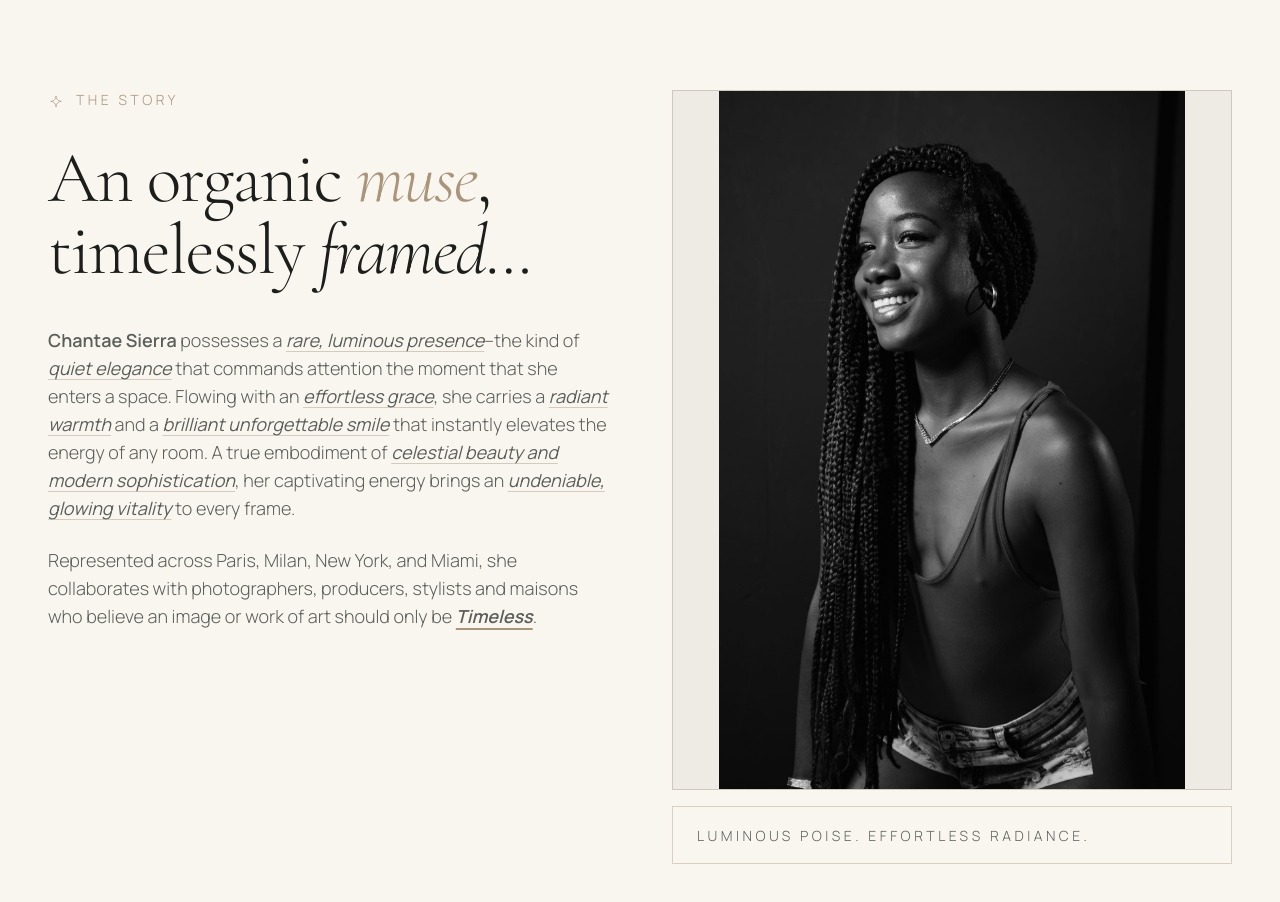
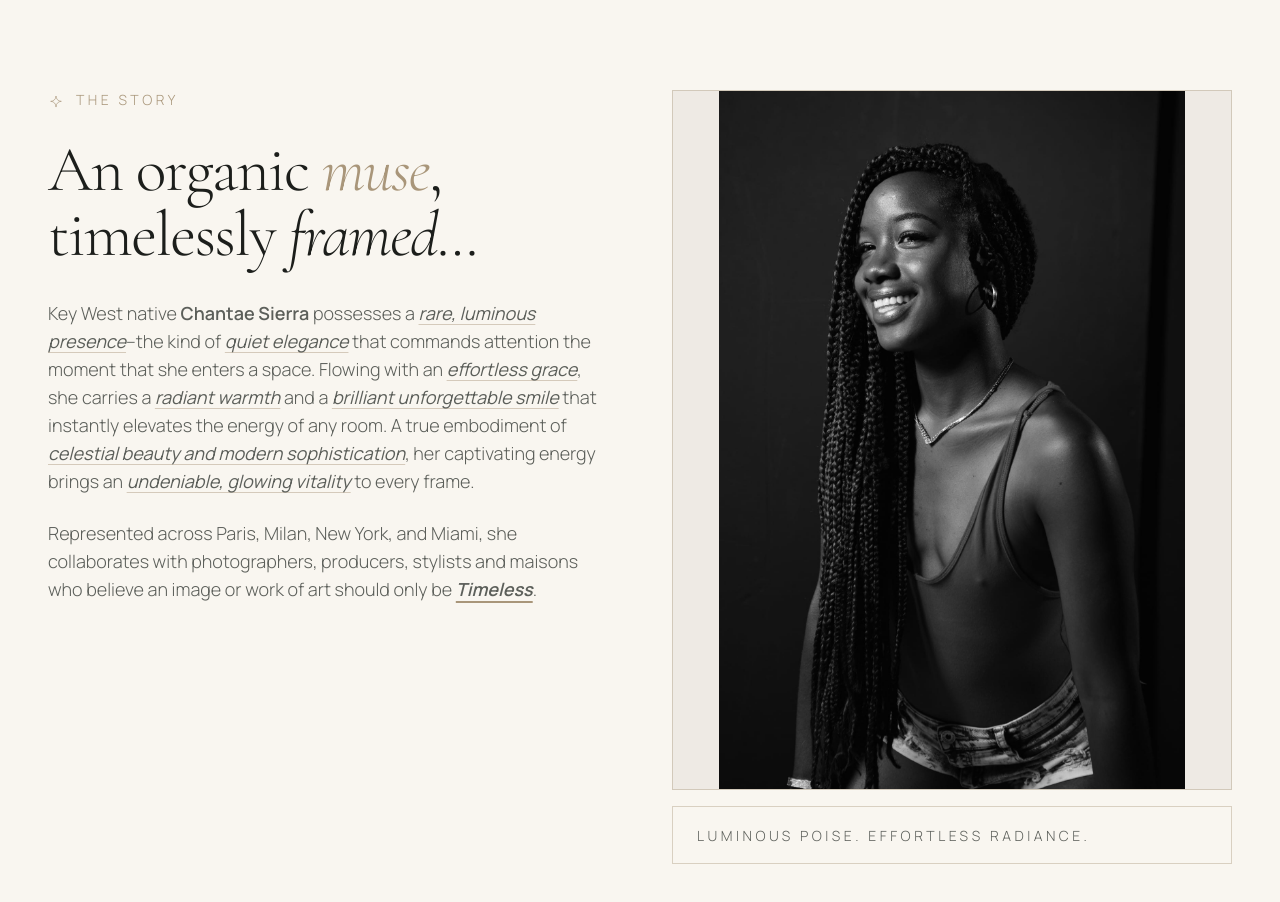
Before and after one commit to holygmusic-svg/chantae, a React (Create React App) app in the folder frontend/: page / in a window 1280 px wide. Shown: the part 980-1882 px from the top of the page. Built offline with nearby package versions, Linux system fonts and the light colour scheme.

Commit message:
Refine Story headline and introduce Key West native Chantae Sierra

```diff
--- a/frontend/src/components/About.jsx
+++ b/frontend/src/components/About.jsx
@@ -18,15 +18,15 @@ export const About = () => (
           </span>
         </Reveal>
         <Reveal delay={0.1}>
-          <h2 className="font-serif-ed font-light text-4xl md:text-6xl lg:text-7xl leading-[1.05] tracking-tight mt-8">
+          <h2 className="font-serif-ed font-light text-4xl md:text-[3.4rem] lg:text-[3.9rem] xl:text-[4rem] leading-[1.01] tracking-tight mt-7">
             An organic <em className="italic text-[#A9967A]">muse</em>,
             <br />
             timelessly <em className="italic">framed</em>...
           </h2>
         </Reveal>
-        <Reveal delay={0.2} className="mt-10 max-w-xl">
+        <Reveal delay={0.2} className="mt-8 max-w-xl">
           <p className="text-base md:text-lg font-light leading-relaxed text-[#5C5F5A]">
-            <strong className="font-bold">Chantae Sierra</strong> possesses a <em className="italic font-normal underline decoration-[#A9967A]/45 decoration-[1px] underline-offset-[4px]">rare, luminous presence</em>--the kind of <em className="italic font-normal underline decoration-[#A9967A]/45 decoration-[1px] underline-offset-[4px]">quiet elegance</em> that commands attention the moment that she enters a space. Flowing with an <em className="italic font-normal underline decoration-[#A9967A]/45 decoration-[1px] underline-offset-[4px]">effortless grace</em>, she carries a <em className="italic font-normal underline decoration-[#A9967A]/45 decoration-[1px] underline-offset-[4px]">radiant warmth</em> and a <em className="italic font-normal underline decoration-[#A9967A]/45 decoration-[1px] underline-offset-[4px]">brilliant unforgettable smile</em> that instantly elevates the energy of any room. A true embodiment of <em className="italic font-normal underline decoration-[#A9967A]/45 decoration-[1px] underline-offset-[4px]">celestial beauty and modern sophistication</em>, her captivating energy brings an <em className="italic font-normal underline decoration-[#A9967A]/45 decoration-[1px] underline-offset-[4px]">undeniable, glowing vitality</em> to every frame.
+            Key West native <strong className="font-bold">Chantae Sierra</strong> possesses a <em className="italic font-normal underline decoration-[#A9967A]/45 decoration-[1px] underline-offset-[4px]">rare, luminous presence</em>--the kind of <em className="italic font-normal underline decoration-[#A9967A]/45 decoration-[1px] underline-offset-[4px]">quiet elegance</em> that commands attention the moment that she enters a space. Flowing with an <em className="italic font-normal underline decoration-[#A9967A]/45 decoration-[1px] underline-offset-[4px]">effortless grace</em>, she carries a <em className="italic font-normal underline decoration-[#A9967A]/45 decoration-[1px] underline-offset-[4px]">radiant warmth</em> and a <em className="italic font-normal underline decoration-[#A9967A]/45 decoration-[1px] underline-offset-[4px]">brilliant unforgettable smile</em> that instantly elevates the energy of any room. A true embodiment of <em className="italic font-normal underline decoration-[#A9967A]/45 decoration-[1px] underline-offset-[4px]">celestial beauty and modern sophistication</em>, her captivating energy brings an <em className="italic font-normal underline decoration-[#A9967A]/45 decoration-[1px] underline-offset-[4px]">undeniable, glowing vitality</em> to every frame.
           </p>
           <p className="text-base md:text-lg font-light leading-relaxed text-[#5C5F5A] mt-6">
             Represented across Paris, Milan, New York, and Miami, she collaborates with photographers, producers, stylists and maisons who believe an image or work of art should only be <strong className="font-bold"><em className="italic underline decoration-solid decoration-[#A9967A] decoration-2 underline-offset-[5px]">Timeless</em></strong>.
```
